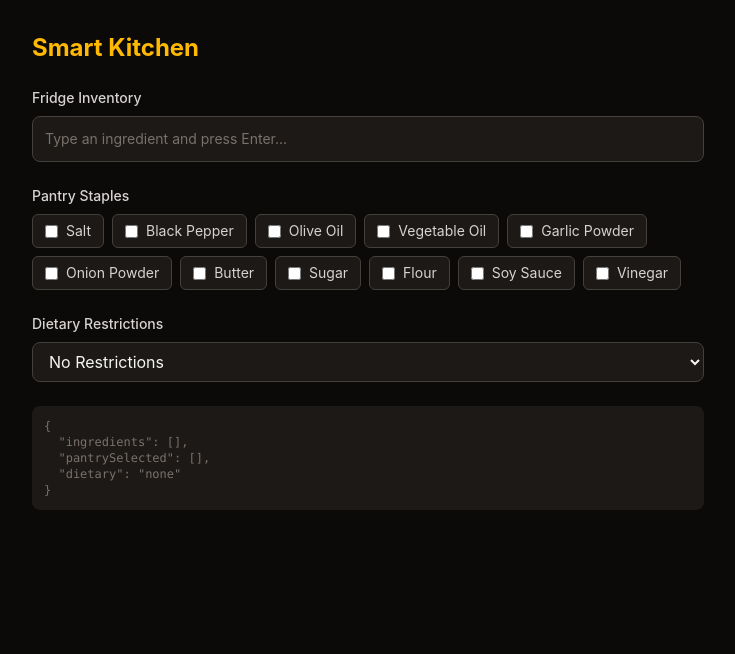
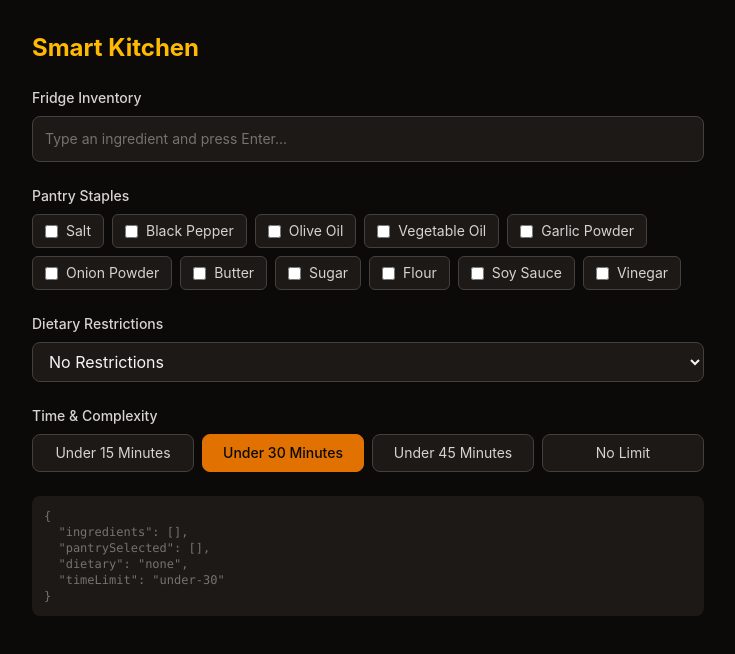
Before and after one commit to CathalDwyer/smart-kitchen, a React (Vite) app: page / in a window 1280 px wide. Shown: the top 654 px of the page, without its empty margins (272-1007 px from the left). Built offline with nearby package versions, Linux system fonts and the light colour scheme.

Commit message:
feat: add time constraint selector and wire all inputs to shared form state

```diff
--- a/src/App.jsx
+++ b/src/App.jsx
@@ -1,40 +1,26 @@
 import { useState } from "react";
-import IngredientInput from "./components/inputs/IngredientInput";
-import PantryChecklist from "./components/inputs/PantryChecklist";
-import DietaryDropdown from "./components/inputs/DietaryDropdown";
+import InputPanel from "./components/inputs/InputPanel";
+
+const initialFormState = {
+  ingredients: [],
+  pantrySelected: [],
+  dietary: "none",
+  timeLimit: "under-30",
+};
 
 function App() {
-  const [ingredients, setIngredients] = useState([]);
-  const [pantrySelected, setPantrySelected] = useState([]);
-  const [dietary, setDietary] = useState("none");
-
-  const addIngredient = (item) => setIngredients((prev) => [...prev, item]);
-  const removeIngredient = (item) =>
-    setIngredients((prev) => prev.filter((i) => i !== item));
-
-  const togglePantryItem = (item) =>
-    setPantrySelected((prev) =>
-      prev.includes(item) ? prev.filter((i) => i !== item) : [...prev, item]
-    );
+  const [formState, setFormState] = useState(initialFormState);
 
   return (
     <div className="min-h-screen bg-stone-950 text-stone-100 p-8">
       <div className="max-w-2xl mx-auto space-y-6">
         <h1 className="text-2xl font-bold text-amber-400">Smart Kitchen</h1>
 
-        <IngredientInput
-          ingredients={ingredients}
-          onAdd={addIngredient}
-          onRemove={removeIngredient}
-        />
-
-        <PantryChecklist selected={pantrySelected} onToggle={togglePantryItem} />
-
-        <DietaryDropdown value={dietary} onChange={setDietary} />
+        <InputPanel formState={formState} setFormState={setFormState} />
 
         {/* Debug output — remove later */}
         <pre className="text-xs text-stone-500 bg-stone-900 p-3 rounded-lg">
-          {JSON.stringify({ ingredients, pantrySelected, dietary }, null, 2)}
+          {JSON.stringify(formState, null, 2)}
         </pre>
       </div>
     </div>
--- /dev/null
+++ b/src/components/inputs/InputPanel.jsx
@@ -0,0 +1,42 @@
+import IngredientInput from "./IngredientInput";
+import PantryChecklist from "./PantryChecklist";
+import DietaryDropdown from "./DietaryDropdown";
+import TimeSelector from "./TimeSelector";
+
+export default function InputPanel({ formState, setFormState }) {
+  const addIngredient = (item) =>
+    setFormState((prev) => ({ ...prev, ingredients: [...prev.ingredients, item] }));
+
+  const removeIngredient = (item) =>
+    setFormState((prev) => ({
+      ...prev,
+      ingredients: prev.ingredients.filter((i) => i !== item),
+    }));
+
+  const togglePantryItem = (item) =>
+    setFormState((prev) => ({
+      ...prev,
+      pantrySelected: prev.pantrySelected.includes(item)
+        ? prev.pantrySelected.filter((i) => i !== item)
+        : [...prev.pantrySelected, item],
+    }));
+
+  const setDietary = (value) =>
+    setFormState((prev) => ({ ...prev, dietary: value }));
+
+  const setTime = (value) =>
+    setFormState((prev) => ({ ...prev, timeLimit: value }));
+
+  return (
+    <div className="space-y-6">
+      <IngredientInput
+        ingredients={formState.ingredients}
+        onAdd={addIngredient}
+        onRemove={removeIngredient}
+      />
+      <PantryChecklist selected={formState.pantrySelected} onToggle={togglePantryItem} />
+      <DietaryDropdown value={formState.dietary} onChange={setDietary} />
+      <TimeSelector value={formState.timeLimit} onChange={setTime} />
+    </div>
+  );
+}
--- /dev/null
+++ b/src/components/inputs/TimeSelector.jsx
@@ -0,0 +1,30 @@
+import { TIME_OPTIONS } from "../../constants/schema";
+
+export default function TimeSelector({ value, onChange }) {
+  return (
+    <div>
+      <label className="block text-sm font-medium text-stone-300 mb-2">
+        Time & Complexity
+      </label>
+      <div className="flex gap-2">
+        {TIME_OPTIONS.map((opt) => {
+          const isActive = value === opt.id;
+          return (
+            <button
+              key={opt.id}
+              type="button"
+              onClick={() => onChange(opt.id)}
+              className={`flex-1 px-3 py-2 rounded-lg text-sm border transition-colors ${
+                isActive
+                  ? "bg-amber-600 border-amber-600 text-stone-950 font-medium"
+                  : "bg-stone-900 border-stone-700 text-stone-300 hover:border-stone-500"
+              }`}
+            >
+              {opt.displayName}
+            </button>
+          );
+        })}
+      </div>
+    </div>
+  );
+}
```
